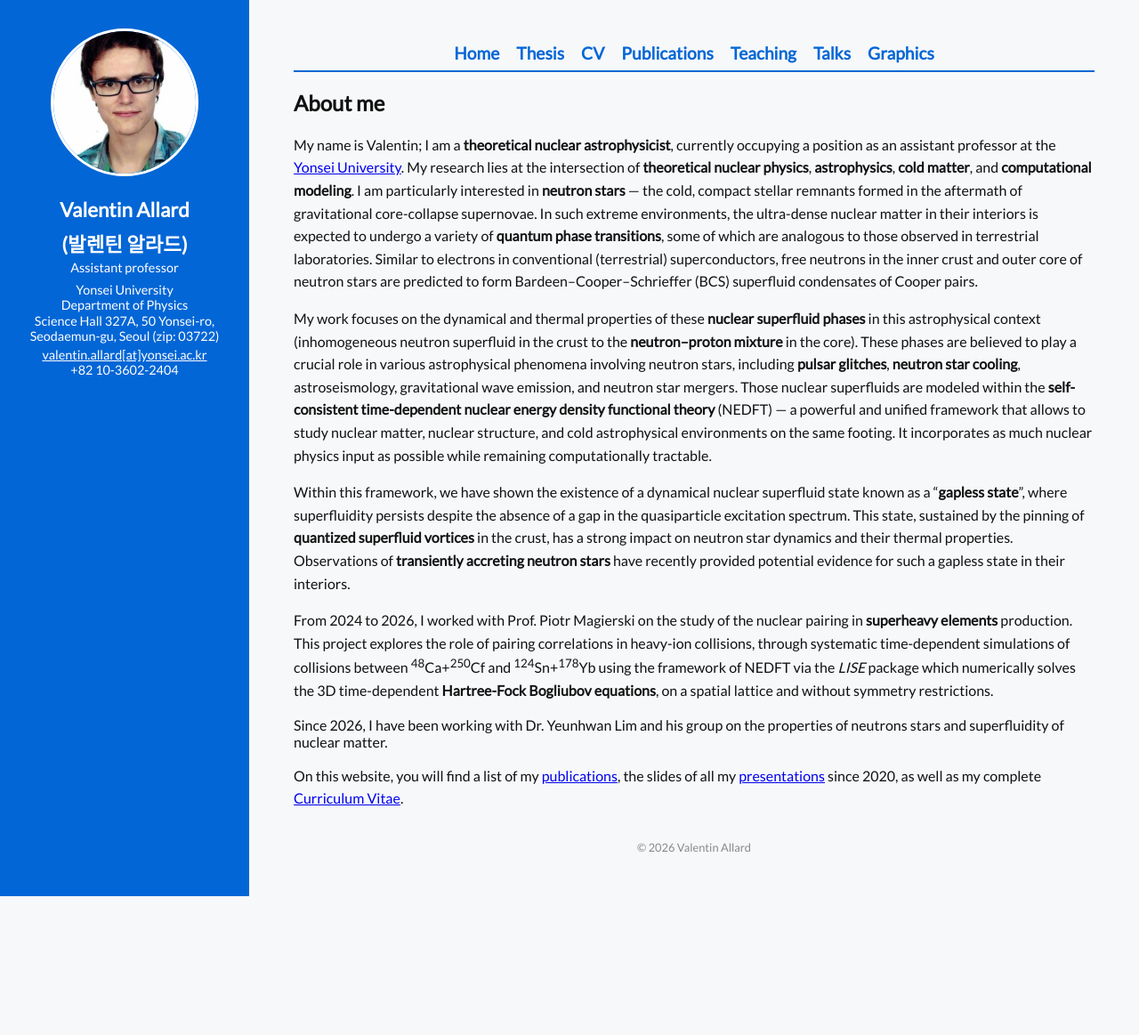
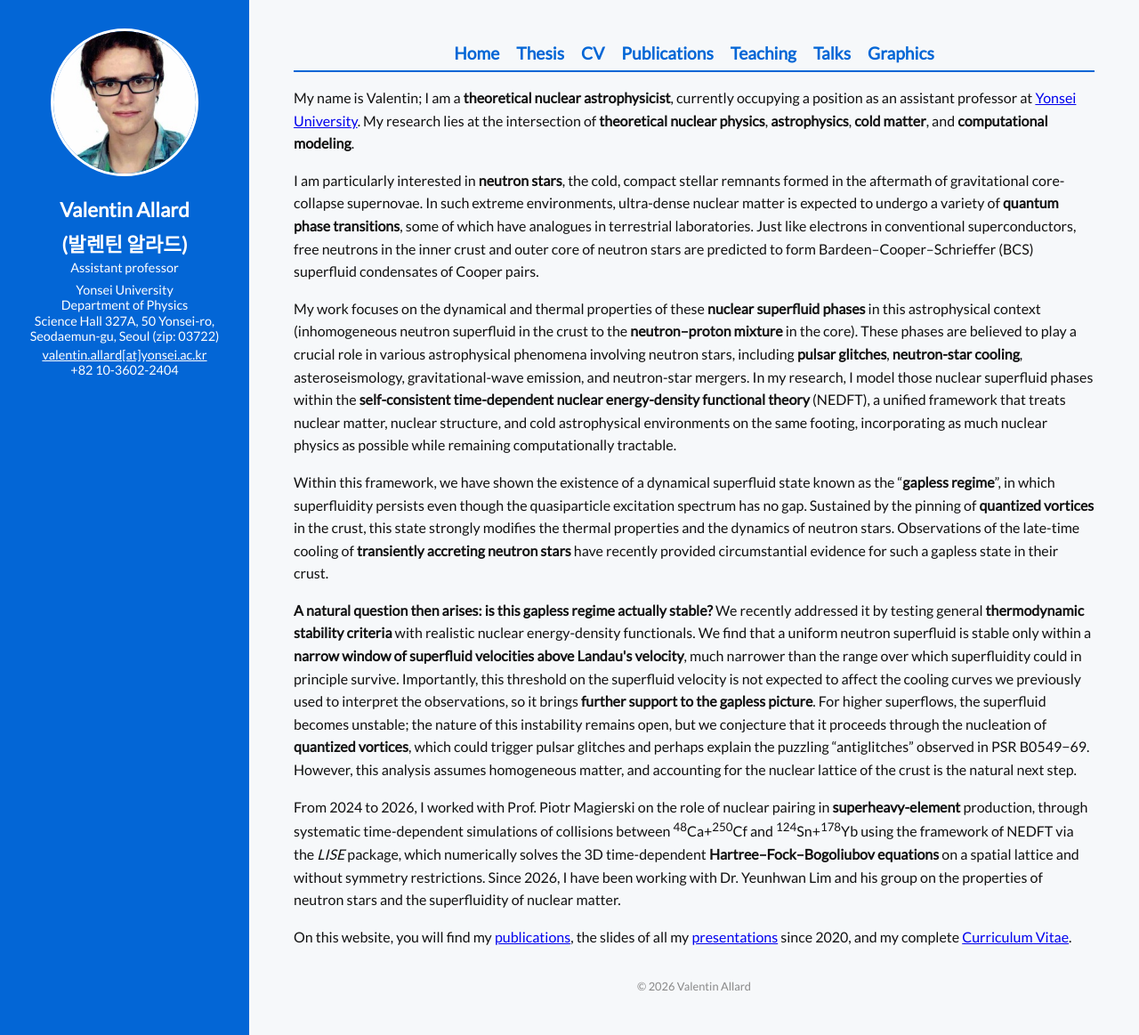
Before and after one commit to V-allard/V-allard.github.io, a Jekyll site: the page index.html, which Jekyll copies as it is, in a window 1280 px wide. Shown: the whole page at 89% size. Built offline with Jekyll 4.4.1, drawn with Linux system fonts in a browser that asks for light colours; before the commit the page ends 1007 px from its top, so only the background shows below that.

Commit message:
Update index.html

```diff
--- a/index.html
+++ b/index.html
@@ -169,27 +169,31 @@
       <a href="/graphics/">Graphics</a>
     </nav>
 
-    <h2>About me</h2>
+    <p>My name is Valentin; I am a <strong>theoretical nuclear astrophysicist</strong>, currently occupying a position as an assistant professor at <a href="https://www.yonsei.ac.kr/sc/index.do">Yonsei University</a>.
+  My research lies at the intersection of <strong>theoretical nuclear physics</strong>, <strong>astrophysics</strong>, <strong>cold matter</strong>, and <strong>computational modeling</strong>.</p>
 
+    <p>I am particularly interested in <strong>neutron stars</strong>, the cold, compact stellar remnants formed in the aftermath of gravitational core-collapse supernovae.
+  In such extreme environments, ultra-dense nuclear matter is expected to undergo a variety of <strong>quantum phase transitions</strong>, some of which have analogues in terrestrial laboratories.
+  Just like electrons in conventional superconductors, free neutrons in the inner crust and outer core of neutron stars are predicted to form Bardeen–Cooper–Schrieffer (BCS) superfluid condensates of Cooper pairs.</p>
 
-     <p> My name is Valentin; I am a <strong>theoretical nuclear astrophysicist</strong>, currently occupying a position as an assistant professor at the <a href="https://www.yonsei.ac.kr/sc/index.do">Yonsei University</a>.
-       My research lies at the intersection of <strong>theoretical nuclear physics</strong>, <strong>astrophysics</strong>, <strong>cold matter</strong>, and <strong>computational modeling</strong>.
-      I am particularly interested in <strong>neutron stars</strong> — the cold, compact stellar remnants formed in the aftermath of gravitational core-collapse supernovae. In such extreme environments, the ultra-dense nuclear matter in their interiors is expected to undergo a variety of <strong>quantum phase transitions</strong>, some of which are analogous to those observed in terrestrial laboratories.
-      Similar to electrons in conventional (terrestrial) superconductors, free neutrons in the inner crust and outer core of neutron stars are predicted to form Bardeen–Cooper–Schrieffer (BCS) superfluid condensates of Cooper pairs. </p>
+    <p>My work focuses on the dynamical and thermal properties of these <strong>nuclear superfluid phases</strong> in this astrophysical context (inhomogeneous neutron superfluid in the crust to the <strong>neutron–proton mixture</strong> in the core).
+  These phases are believed to play a crucial role in various astrophysical phenomena involving neutron stars, including <strong>pulsar glitches</strong>, <strong>neutron-star cooling</strong>, asteroseismology, gravitational-wave emission, and neutron-star mergers.
+  In my research, I model those nuclear superfluid phases within the <strong>self-consistent time-dependent nuclear energy-density functional theory</strong> (NEDFT), a unified framework that treats nuclear matter, nuclear structure, and cold astrophysical environments on the same footing, incorporating as much nuclear physics as possible while remaining computationally tractable.</p>
 
-      <p>My work focuses on the dynamical and thermal properties of these <strong>nuclear superfluid phases</strong> in this astrophysical context (inhomogeneous neutron superfluid in the crust to the <strong>neutron–proton mixture</strong> in the core).
-      These phases are believed to play a crucial role in various astrophysical phenomena involving neutron stars, including <strong>pulsar glitches</strong>, <strong>neutron star cooling</strong>, astroseismology, gravitational wave emission, and neutron star mergers.
-      Those nuclear superfluids are modeled within the <strong>self-consistent time-dependent nuclear energy density functional theory</strong> (NEDFT) — a powerful and unified framework that allows to study nuclear matter, nuclear structure, and cold astrophysical environments on the same footing.
-      It incorporates as much nuclear physics input as possible while remaining computationally tractable.</p>
+    <p>Within this framework, we have shown the existence of a dynamical superfluid state known as the “<strong>gapless regime</strong>”, in which superfluidity persists even though the quasiparticle excitation spectrum has no gap.
+  Sustained by the pinning of <strong>quantized vortices</strong> in the crust, this state strongly modifies the thermal properties and the dynamics of neutron stars.
+  Observations of the late-time cooling of <strong>transiently accreting neutron stars</strong> have recently provided circumstantial evidence for such a gapless state in their crust.</p>
 
-      <p>Within this framework, we have shown the existence of a dynamical nuclear superfluid state known as a “<strong>gapless state</strong>”, where superfluidity persists despite the absence of a gap in the quasiparticle excitation spectrum.
-      This state, sustained by the pinning of <strong>quantized superfluid vortices</strong> in the crust, has a strong impact on neutron star dynamics and their thermal properties.
-      Observations of <strong>transiently accreting neutron stars</strong> have recently provided potential evidence for such a gapless state in their interiors.</p>
+    <p><strong>A natural question then arises: is this gapless regime actually stable?</strong>
+  We recently addressed it by testing general <strong>thermodynamic stability criteria</strong> with realistic nuclear energy-density functionals. We find that a uniform neutron superfluid is stable only within a <strong>narrow window of superfluid velocities above Landau's velocity</strong>, much narrower than the range over which superfluidity could in principle survive.
+  Importantly, this threshold on the superfluid velocity is not expected to affect the cooling curves we previously used to interpret the observations, so it brings <strong>further support to the gapless picture</strong>.
+  For higher superflows, the superfluid becomes unstable; the nature of this instability remains open, but we conjecture that it proceeds through the nucleation of <strong>quantized vortices</strong>, which could trigger pulsar glitches and perhaps explain the puzzling “antiglitches” observed in PSR B0549−69.
+  However, this analysis assumes homogeneous matter, and accounting for the nuclear lattice of the crust is the natural next step.</p>
 
-      <p>From 2024 to 2026, I worked with Prof. Piotr Magierski on the study of the nuclear pairing in <strong>superheavy elements</strong> production. This project explores the role of pairing correlations in heavy-ion collisions, through systematic time-dependent simulations of collisions between <sup>48</sup>Ca+<sup>250</sup>Cf and <sup>124</sup>Sn+<sup>178</sup>Yb using the framework of NEDFT via
-          the <em>LISE</em> package which numerically solves the 3D time-dependent <strong>Hartree-Fock Bogliubov equations</strong>, on a spatial lattice and without symmetry restrictions.</p> Since 2026, I have been working with Dr. Yeunhwan Lim and his group on the properties of neutrons stars and superfluidity of nuclear matter.
+    <p>From 2024 to 2026, I worked with Prof. Piotr Magierski on the role of nuclear pairing in <strong>superheavy-element</strong> production, through systematic time-dependent simulations of collisions between <sup>48</sup>Ca+<sup>250</sup>Cf and <sup>124</sup>Sn+<sup>178</sup>Yb using the framework of NEDFT via the <em>LISE</em> package, which numerically solves the 3D time-dependent <strong>Hartree–Fock–Bogoliubov equations</strong> on a spatial lattice and without symmetry restrictions.
+  Since 2026, I have been working with Dr. Yeunhwan Lim and his group on the properties of neutron stars and the superfluidity of nuclear matter.</p>
 
-      <p>On this website, you will find a list of my <a href="/publications/">publications</a>, the slides of all my <a href="/talks/">presentations</a> since 2020, as well as my complete <a href="/cv/">Curriculum Vitae</a>.</p>
+    <p>On this website, you will find my <a href="/publications/">publications</a>, the slides of all my <a href="/talks/">presentations</a> since 2020, and my complete <a href="/cv/">Curriculum Vitae</a>.</p>
 
     <footer class="footer">
       <p>&copy; 2026 Valentin Allard</p>
```
